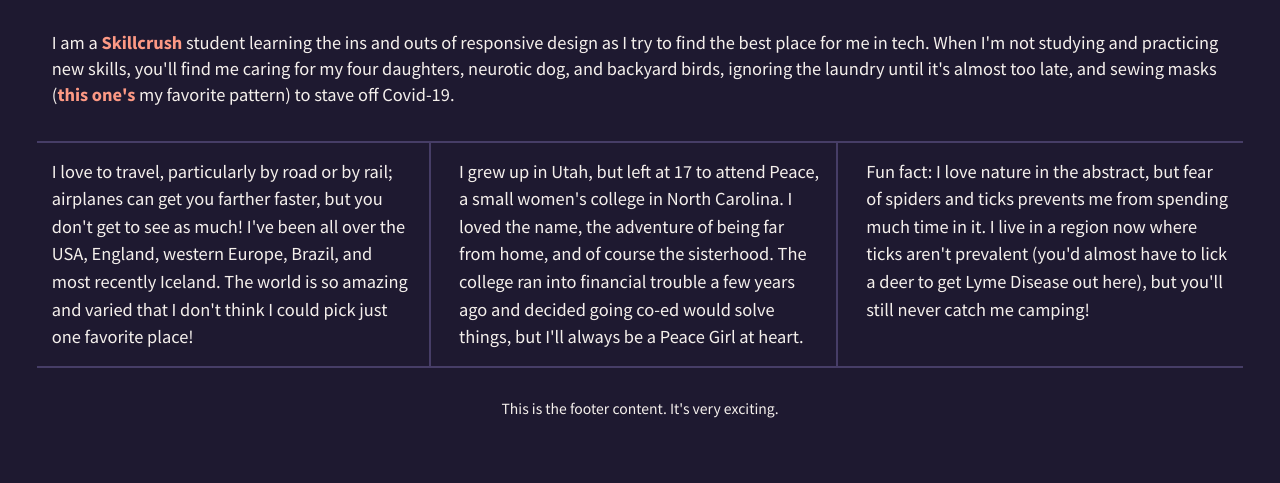
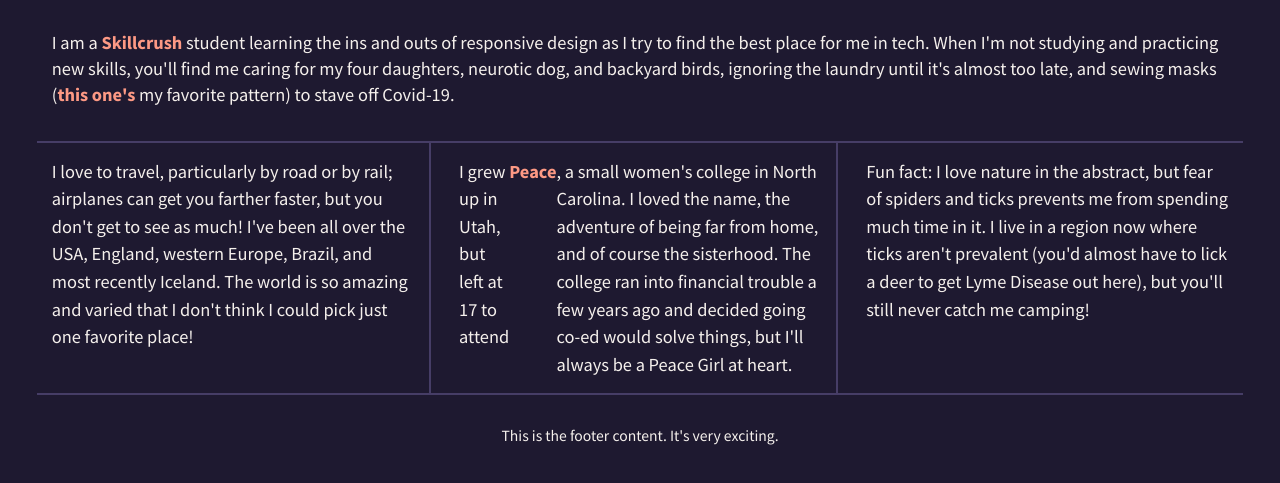
Before and after one commit to rchodson/divs-flexbox-starter, a plain HTML site: page index.html in a window 1280 px wide. Shown: the part 141-624 px from the top of the page. Drawn offline with nearby package versions, Linux system fonts and the light colour scheme.

Commit message:
commit index.html with link in div2

```diff
--- a/index.html
+++ b/index.html
@@ -34,7 +34,7 @@
                 I love to travel, particularly by road or by rail; airplanes can get you farther faster, but you don't get to see as much! I've been all over the USA, England, western Europe, Brazil, and most recently Iceland. The world is so amazing and varied that I don't think I could pick just one favorite place!
             </div>
             <div class="div-2">
-                I grew up in Utah, but left at 17 to attend Peace, a small women's college in North Carolina. I loved the name, the adventure of being far from home, and of course the sisterhood. The college ran into financial trouble a few years ago and decided going co-ed would solve things, but I'll always be a Peace Girl at heart.
+                I grew up in Utah, but left at 17 to attend <a href="https://peace.edu">Peace</a>, a small women's college in North Carolina. I loved the name, the adventure of being far from home, and of course the sisterhood. The college ran into financial trouble a few years ago and decided going co-ed would solve things, but I'll always be a Peace Girl at heart.
             </div>
             <div class="div-3">
                 Fun fact: I love nature in the abstract, but fear of spiders and ticks prevents me from spending much time in it. I live in a region now where ticks aren't prevalent (you'd almost have to lick a deer to get Lyme Disease out here), but you'll still never catch me camping!
```
